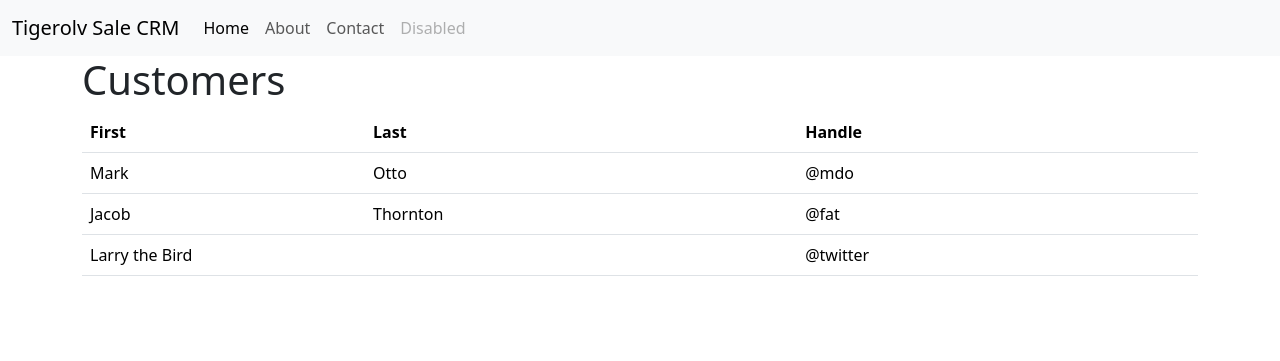
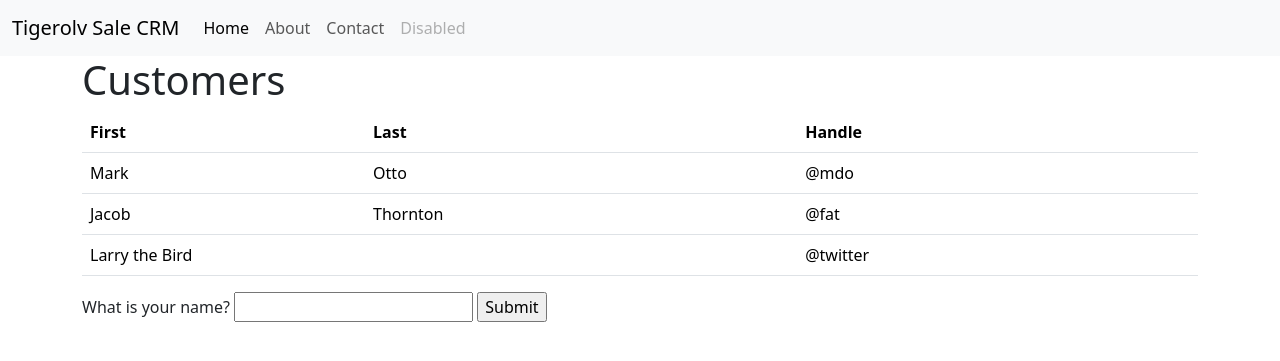
Before and after one commit to ShotoUK/QADTS_L5_SEA_Assignment, a Flask app: page / in a window 1280 px wide. Shown: the top 361 px of the page. Run offline with Flask 3, Linux system fonts and the light colour scheme.

Commit message:
new form modules installed, and new files created, with  forms created

```diff
--- a/app.py
+++ b/app.py
@@ -1,15 +1,29 @@
 from flask import Flask, request, redirect, abort, render_template
-
+from forms import NameForm, LoginForm
 
 app = Flask(__name__)
+# TODO: Needs to be saved in a environment variable
+app.config['SECRET_KEY'] = 'WkmpPFr+Sw9Nz5:6EM3;Zq'
 
-@app.route('/')
+@app.route('/', methods=['GET','POST'])
 def index():
-    return render_template('index.html')
+    name = None
+    form = NameForm()
+    if form.validate_on_submit():
+        name = form.name.data
+        form.name.data = ''
+    return render_template('index.html', form=form, name=name)
 
 @app.route('/user/<name>')
 def user(name):
     return '<h1>Hello {}!</h1>'.format(name)
+
+@app.route('/login/', methods=['GET','POST'])
+def login():
+    form = LoginForm()
+    if form.validate_on_submit():
+        return redirect('/')
+    return render_template('login.html',form=form)
 
 @app.errorhandler(404)
 def page_not_found(e):
--- /dev/null
+++ b/forms.py
@@ -0,0 +1,12 @@
+from flask_wtf import FlaskForm
+from wtforms import StringField, SubmitField, PasswordField
+from wtforms.validators import DataRequired
+
+class LoginForm(FlaskForm):
+    email = StringField('Email',validators=[DataRequired()])
+    password = PasswordField('Password',validators=[DataRequired()])
+    submit = SubmitField('Submit')
+
+class NameForm(FlaskForm):
+    name = StringField('What is your name?',validators=[DataRequired()])
+    submit = SubmitField('Submit')
--- a/templates/index.html
+++ b/templates/index.html
@@ -37,6 +37,12 @@ Tigersolv Sales CRM
         </tbody>
     </table>
 
+    <form method="POST">
+        {{ form.hidden_tag() }}
+        {{ form.name.label }} {{ form.name(id='name-form') }}
+        {{ form.submit() }}
+    </form>
+
 </div>
 
 {% endblock body %}
```
Also changed, not shown: templates/login.html (added, +17 -0 lines).
